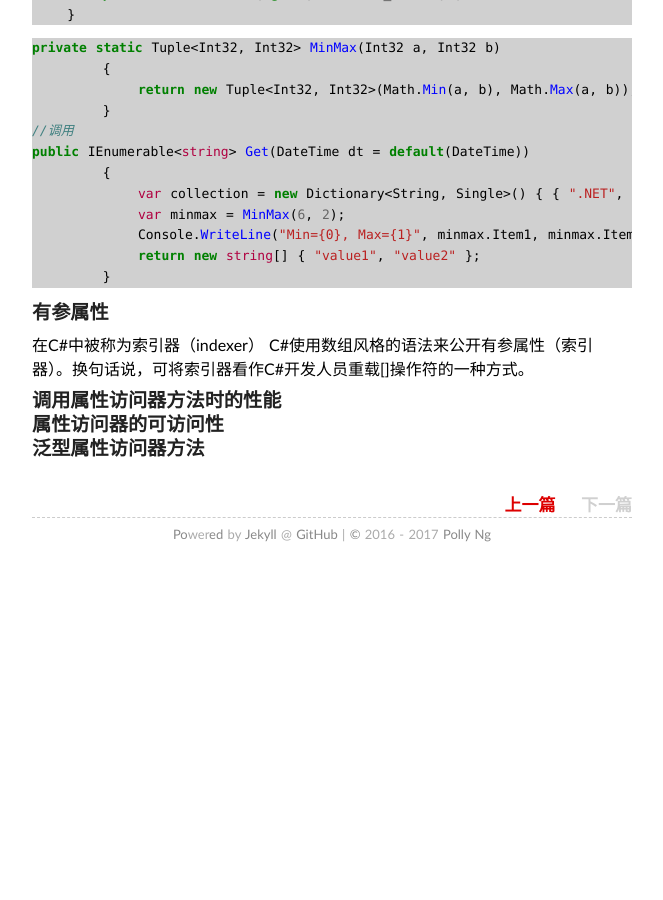
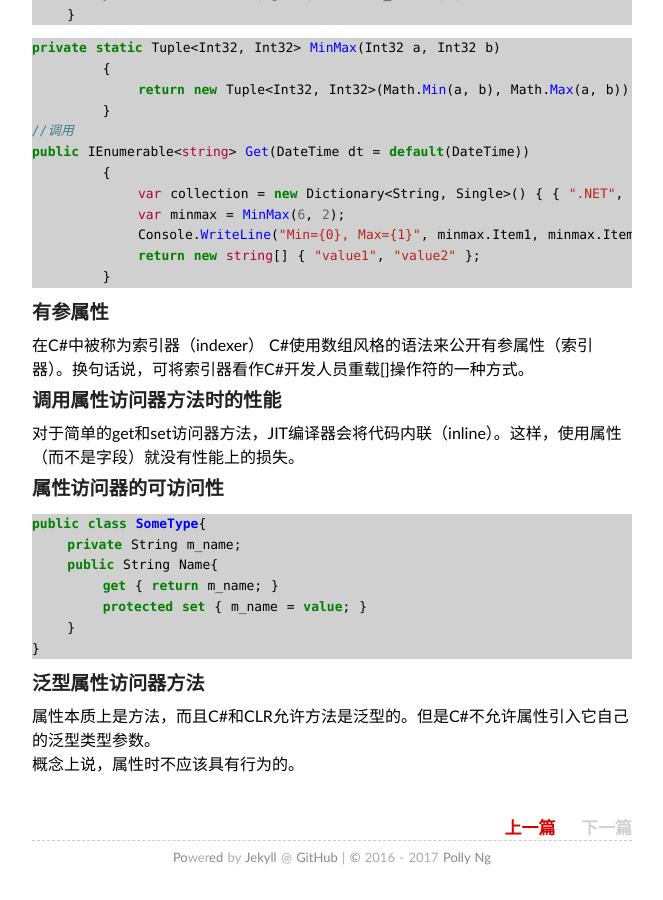
Before and after one commit to Pollyreal/pollyreal.github.io, a Jekyll site: the page built from _posts/2017-04-06-clr-via-csharp-note-2.md, in a window 1280 px wide and 900 px high, scrolled down 4002 px. Shown: the whole window, without its empty margins (308-971 px from the left). Built offline with Jekyll 4.4.1, drawn with Linux system fonts in a browser that asks for light colours; comment, search, counter and statistics services are not loaded; before the commit the page ends 4579 px from its top, so only the background shows below that.

Commit message:
update the note

````diff
--- a/_posts/2017-04-06-clr-via-csharp-note-2.md
+++ b/_posts/2017-04-06-clr-via-csharp-note-2.md
@@ -184,5 +184,17 @@ public IEnumerable<string> Get(DateTime dt = default(DateTime))
 在C#中被称为索引器（indexer）
 C#使用数组风格的语法来公开有参属性（索引器）。换句话说，可将索引器看作C#开发人员重载[]操作符的一种方式。
 ### 调用属性访问器方法时的性能
+对于简单的get和set访问器方法，JIT编译器会将代码内联（inline）。这样，使用属性（而不是字段）就没有性能上的损失。
 ### 属性访问器的可访问性
+```csharp
+public class SomeType{
+    private String m_name;
+    public String Name{
+        get { return m_name; }
+        protected set { m_name = value; }
+    }
+}
+```
 ### 泛型属性访问器方法
+属性本质上是方法，而且C#和CLR允许方法是泛型的。但是C#不允许属性引入它自己的泛型类型参数。
+概念上说，属性时不应该具有行为的。
````
